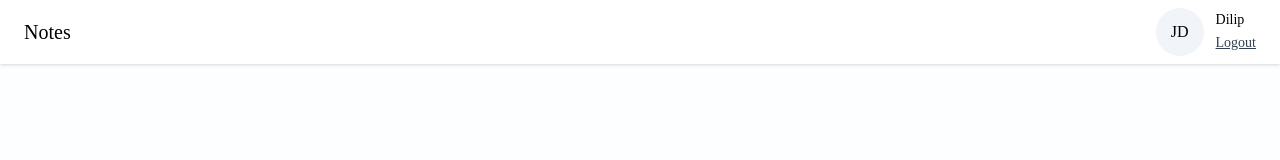
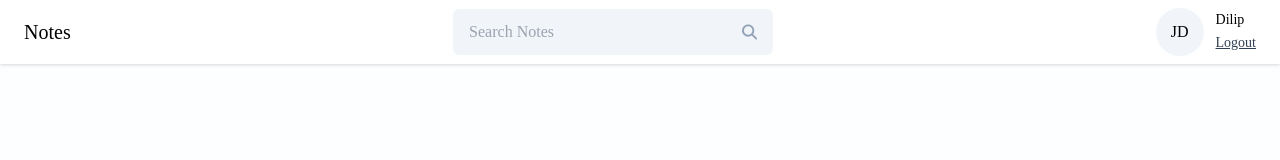
Before and after one commit to jijedilip006/Notes-App-MERN, a React (Vite) app in the folder frontend/notes-app/: page /signup in a window 1280 px wide. Shown: the top 160 px of the page. Built offline with nearby package versions, Linux system fonts and the light colour scheme; a web font is replaced by a local one.

Commit message:
feat(search) : Implement Searchbar search and clear features

```diff
--- a/frontend/notes-app/src/components/Navbar/Navbar.jsx
+++ b/frontend/notes-app/src/components/Navbar/Navbar.jsx
@@ -1,18 +1,39 @@
-import React from 'react'
+import React, { useState } from 'react'
 import ProfileInfo from '../Cards/ProfileInfo'
 import { useNavigate } from 'react-router-dom'
+import SearchBar from '../SearchBar/SearchBar';
 
 const Navbar = () => {
 
+  const [searchQuery, setSearchQuery] = useState("")
   const navigate = useNavigate();
 
   const onLogout = () => {
     navigate("/login");
   };
 
+  const handleSearch = () => {
+    if (searchQuery) {
+      onSearchNote(searchQuery);
+    }
+  }
+
+  const onClearSearch = () => {
+    setSearchQuery('');
+  }
+
   return (
     <div className='bg-white flex items-center justify-between px-6 py-2 drop-shadow'>
       <h2 className='text-xl font-medium text-black py-2'>Notes</h2>
+
+      <SearchBar
+        value={searchQuery}
+        onChange={({ target }) => {
+          setSearchQuery(target.value);
+        }}
+        handleSearch={handleSearch}
+        onClearSearch={onClearSearch}
+      />
 
       <ProfileInfo onLogout={onLogout} />
     </div>
--- /dev/null
+++ b/frontend/notes-app/src/components/SearchBar/SearchBar.jsx
@@ -0,0 +1,26 @@
+import React from 'react'
+import { FaMagnifyingGlass } from "react-icons/fa6"
+import { IoMdClose } from "react-icons/io"
+
+const SearchBar = ({ value, onChange, handleSearch, onClearSearch }) => {
+    return (
+        <div className='w-80 flex items-center px-4 bg-slate-100 rounded-md'>
+            <input
+                type='text'
+                placeholder='Search Notes'
+                className='w-full text-x bg-transparent py-[11px] outline-none'
+                value={value}
+                onChange={onChange}
+            />
+
+            {value && (
+                <IoMdClose className='text-xl text-slate-500 cursor-pointer hove:text-black mr-3' onClick={onClearSearch}
+                />
+            )}
+
+            <FaMagnifyingGlass className='text-slate-400 cursor-pointer hover:text-black' onClick={handleSearch} />
+        </div>
+    )
+}
+
+export default SearchBar
```
